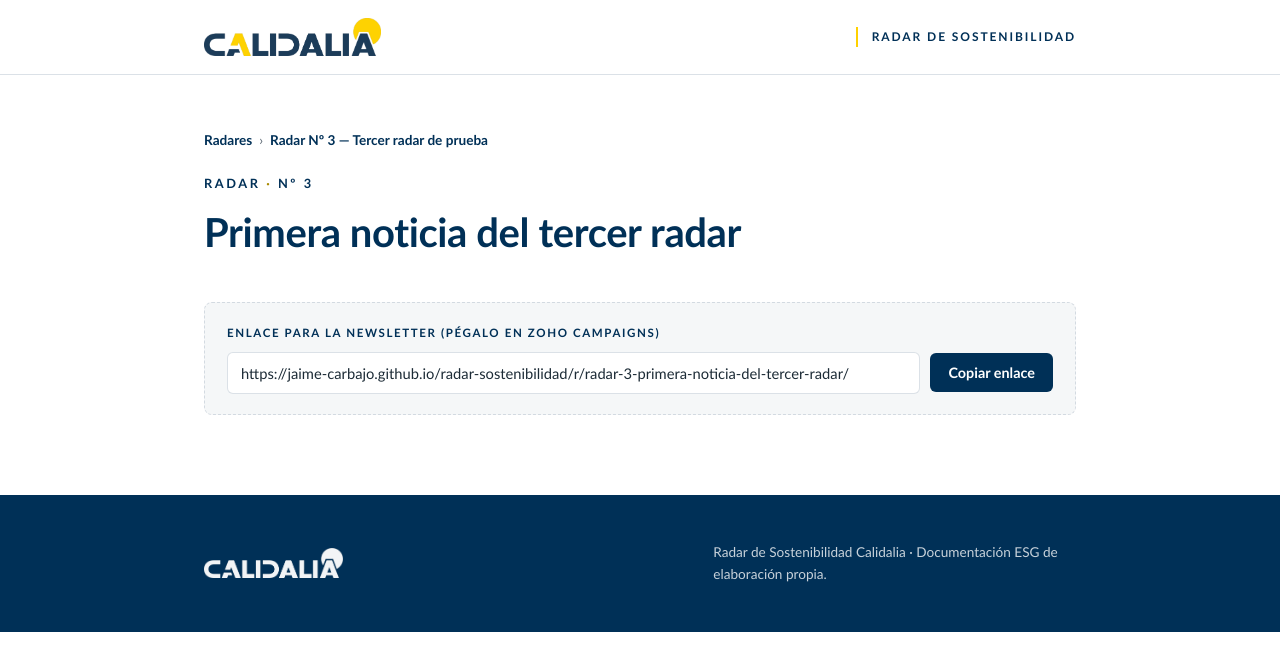
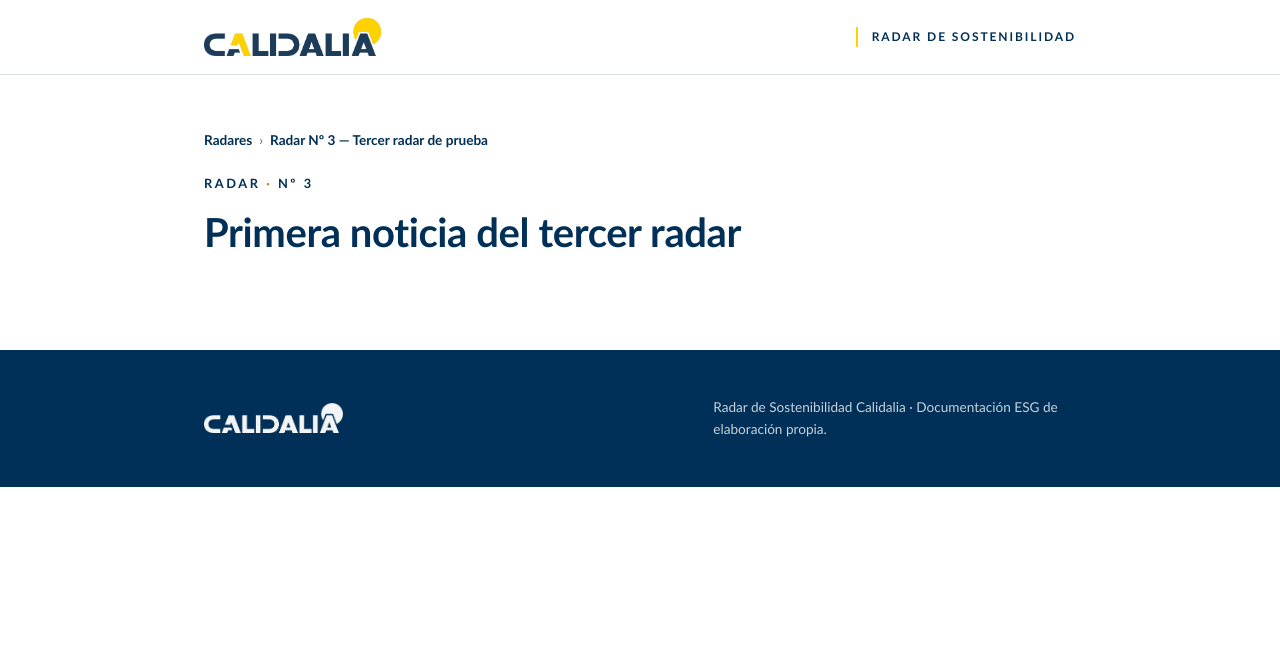
Before and after one commit to Jaime-Carbajo/radar-sostenibilidad, a Jekyll site: the page built from _subsecciones/radar-3-primera-noticia-del-tercer-radar.md, in a window 1280 px wide. Shown: the top 671 px of the page. Built offline with Jekyll 4.4.1, drawn with Linux system fonts in a browser that asks for light colours; some of the changed lines change nothing that is shown.

Commit message:
Update Zoho link section with visibility hint
Add hint for Zoho link visibility to editors only.

```diff
--- a/_layouts/subseccion.html
+++ b/_layouts/subseccion.html
@@ -43,17 +43,31 @@
     </p>
     {% endif %}
 
-    <div class="zoho">
+<div class="zoho" id="zoho-box" hidden>
       <div class="lbl">Enlace para la newsletter (pégalo en Zoho Campaigns)</div>
       <div class="row">
         <input id="zoho-url" type="text" readonly value="{{ page.url | absolute_url }}">
         <button type="button" onclick="copiarZoho(this)">Copiar enlace</button>
       </div>
+      <p class="zoho-hint">Visible solo para redactores (URL con <code>?edit</code>). Los socios no ven este recuadro.</p>
     </div>
   </div>
 </article>
 
 <script>
+(function(){
+  // El recuadro para copiar enlace a Zoho solo se muestra a redactores.
+  // Para activarlo, añadir ?edit al final de la URL. No es seguridad,
+  // es solo evitar ruido visual al lector final.
+  try{
+    var qs = window.location.search || "";
+    if (/(\?|&)edit(=|&|$)/.test(qs)) {
+      var box = document.getElementById('zoho-box');
+      if (box) box.hidden = false;
+    }
+  }catch(e){}
+})();
+
 function copiarZoho(btn){
   var i=document.getElementById('zoho-url');
   i.select(); i.setSelectionRange(0,99999);
```
